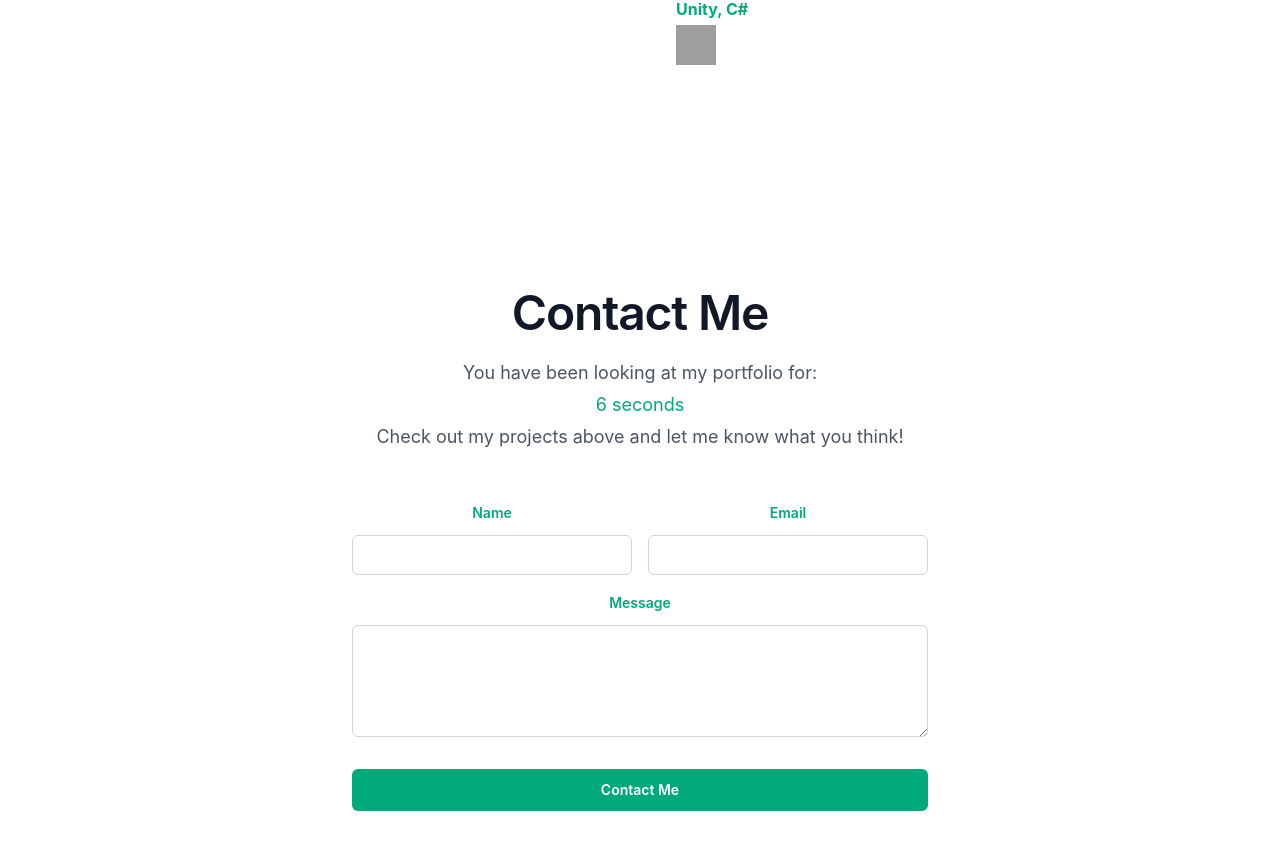
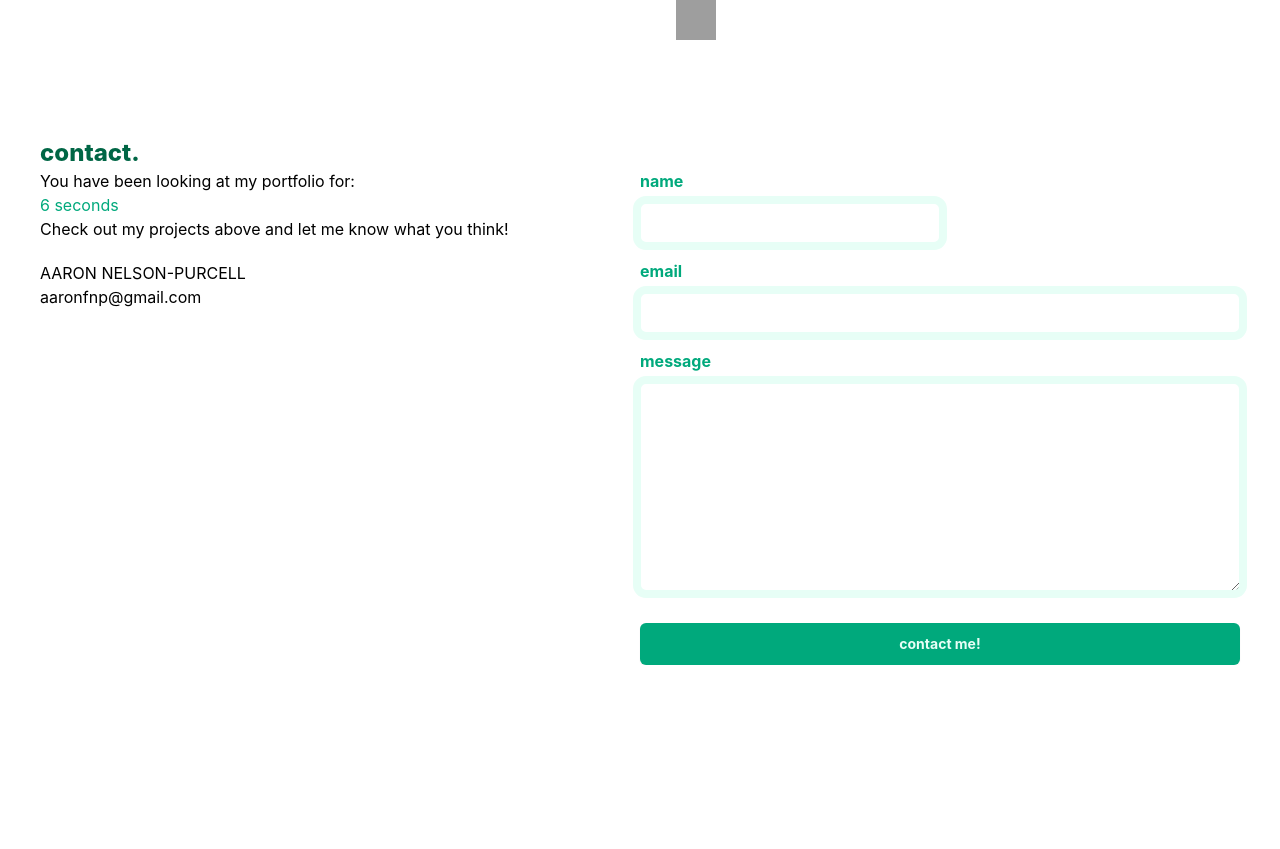
Before and after one commit to aaronfnp/anp_website_2025, a React (Vite) app: page / in a window 1280 px wide. Shown: the part 2635-3484 px from the top of the page. After the commit the page ends 3300 px from the top, so only its background shows below. Built offline with nearby package versions, Linux system fonts and the light colour scheme; grey boxes are pictures that could not be loaded.

Commit message:
contact styling
- Changed into flex-rows with columns within the 2 rows
- Changed styling of all section titles to match

```diff
--- a/src/components/contact.jsx
+++ b/src/components/contact.jsx
@@ -8,32 +8,30 @@ export default function Contact() {
   const [isSubmittingDialog, setIsSubmittingDialog] = useState(false);
 
   return (
-    <div className="isolate bg-white px-6 py-20 sm:py-32 lg:px-8">
+    <div>
+      <h1 className="text-2xl ml-6 text-left font-extrabold">contact.</h1>
+      <div className="isolate bg-white px-6">
         <DialogWindow
           isSubmittingDialog={isSubmittingDialog}
           setIsSubmittingDialog={setIsSubmittingDialog}
-      ></DialogWindow>
-      <div
-        aria-hidden="true"
-        className="absolute inset-x-0 top-[-10rem] -z-10 transform-gpu overflow-hidden blur-3xl sm:top-[-20rem]"
-      ></div>
-      <div className="mx-auto max-w-2xl text-center">
-        <h2 className="text-balance text-4xl font-semibold tracking-tight text-gray-900 sm:text-5xl">
-          Contact Me
-        </h2>
-        <p className="mt-5 text-lg/8 text-gray-600">
+        />
+        <div className="flex flex-col lg:flex-row">
+          {/* Left Column: Timer and Text */}
+          <div className="lg:w-1/2 flex flex-col text-left">
             <Timer />
-        </p>
+            <h3 className="mt-5">AARON NELSON-PURCELL</h3>
+            <h3>aaronfnp@gmail.com</h3>
           </div>
-      <form action="#" method="POST" className="mx-auto mt-8 max-w-xl sm:mt-12">
-        <div className="sm:col-span-2">
-          <div className="flex flex-col sm:flex-row sm:space-x-4">
-            <div className="flex-1">
+
+          {/* Right Column: Form */}
+          <form action="#" method="POST" className="lg:w-1/2">
+            {/* Name Input */}
+            <div className="w-1/2">
               <label
                 htmlFor="name"
-                className="block text-sm/6 font-semibold text-[#00A97C]"
+                className="block text-md font-bold text-[#00A97C] text-left"
               >
-                Name
+                name
               </label>
               <div className="mt-2.5">
                 <input
@@ -41,16 +39,18 @@ export default function Contact() {
                   name="name"
                   type="text"
                   autoComplete="name"
-                  className="block w-full rounded-md bg-white px-3.5 py-2 text-base text-gray-900 outline outline-1 -outline-offset-1 outline-gray-300 placeholder:text-gray-400 focus:outline-2 focus:-outline-offset-2 focus:outline-[#e7fdff]"
+                  className="block w-full rounded-md bg-white px-3.5 py-2 text-base text-gray-900 outline outline-8 -outline-offset-1 outline-[#e7fef6] placeholder:text-gray-400"
                 />
               </div>
             </div>
-            <div className="flex-1 mt-4 sm:mt-0">
+
+            {/* Email Input */}
+            <div className="w-full mt-4">
               <label
                 htmlFor="email"
-                className="block text-sm/6 font-semibold text-[#00A97C]"
+                className="block text-md font-bold text-[#00A97C] text-left"
               >
-                Email
+                email
               </label>
               <div className="mt-2.5">
                 <input
@@ -58,42 +58,46 @@ export default function Contact() {
                   name="email"
                   type="email"
                   autoComplete="email"
-                  className="block w-full rounded-md bg-white px-3.5 py-2 text-base text-gray-900 outline outline-1 -outline-offset-1 outline-gray-300 placeholder:text-gray-400 focus:outline-2 focus:-outline-offset-2 focus:outline-[#e7fdff]"
+                  className="block w-full rounded-md bg-white px-3.5 py-2 text-base text-gray-900 outline outline-8 -outline-offset-1 outline-[#e7fef6] placeholder:text-gray-400"
                 />
               </div>
             </div>
-          </div>
-          <div className="sm:col-span-2 mt-4">
+
+            {/* Message Input */}
+            <div className="w-full mt-4">
               <label
                 htmlFor="message"
-              className="block text-sm/6 font-semibold text-[#00A97C]"
+                className="block text-md font-bold text-[#00A97C] text-left"
               >
-              Message
+                message
               </label>
               <div className="mt-2.5">
                 <textarea
                   id="message"
                   name="message"
-                rows={4}
-                className="block w-full rounded-md bg-white px-3.5 py-2 text-base text-gray-900 outline outline-1 -outline-offset-1 outline-gray-300 placeholder:text-gray-400 focus:outline-2 focus:-outline-offset-2 focus:outline-[#e7fdff]"
+                  rows={8}
+                  className="block w-full rounded-md bg-white px-3.5 py-2 text-base text-gray-900 outline outline-8 -outline-offset-1 outline-[#e7fef6] placeholder:text-gray-400"
                   defaultValue={""}
                 />
               </div>
             </div>
-        </div>
-        <div className="mt-8">
+
+            {/* Submit Button */}
+            <div className="w-full mt-8">
               <button
                 type="button"
                 onClick={(e) => {
                   e.preventDefault();
                   setIsSubmittingDialog(true);
                 }}
-            className="block w-full rounded-md bg-[#00A97C] px-3.5 py-2.5 text-center text-sm font-semibold text-white shadow-sm hover:bg-[#006645] focus-visible:outline focus-visible:outline-2 focus-visible:outline-offset-2 focus-visible:outline-[#e7fdff]"
+                className="block w-full rounded-md bg-[#00A97C] px-3.5 py-2.5 text-center text-sm font-bold text-[#e7fef6] shadow-sm hover:bg-[#006645] focus-visible:outline focus-visible:outline-2 focus-visible:outline-offset-2 focus-visible:outline-[#e7fdff]"
               >
-            Contact Me
+                contact me!
               </button>
             </div>
           </form>
         </div>
+      </div>
+    </div>
   );
 }
--- a/src/components/layout/about.jsx
+++ b/src/components/layout/about.jsx
@@ -64,7 +64,7 @@ function About() {
 
   return (
     <div className="about-section p-8 relative h-screen pt-[20vh]">
-      <h1 className="font-bold mb-5 text-left">about.</h1>
+      <h1 className="text-2xl text-left font-extrabold">about.</h1>
       <div className="flex justify-start items-start space-x-8 h-full">
         <div className="flex flex-col w-1/2 text-left">
           <h2>{description}</h2>
--- a/src/components/layout/project-container.jsx
+++ b/src/components/layout/project-container.jsx
@@ -1,7 +1,7 @@
 const ProjectContainer = ({ projects }) => {
   return (
     <div>
-      <h1 className="ml-5 text-left font-bold">projects.</h1>
+      <h1 className="text-2xl ml-6 text-left font-extrabold">projects.</h1>
       <div className="grid grid-cols-1 sm:grid-cols-2 gap-8 mb-8 mt-8 justify-center place-items-start">
         {projects.map((project, index) => (
           <div
```
Lines whose indentation alone changed are shown as unchanged.
